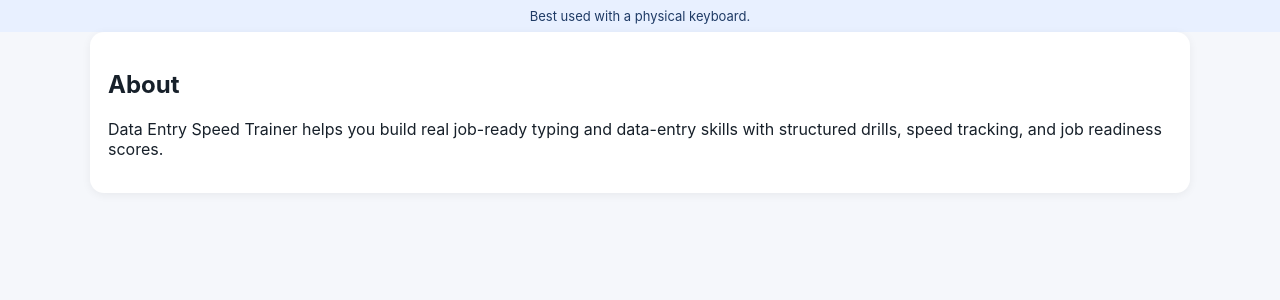
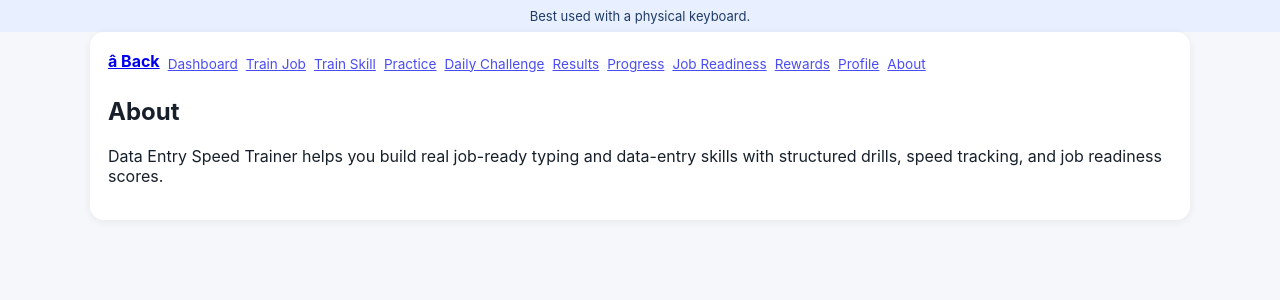
Before and after one commit to kaylaeastman86-cyber/Data-Entry-Typing-Speed-Trainer, a Next.js app: page /about in a window 1280 px wide. Shown: the top 300 px of the page. Built offline with nearby package versions, Linux system fonts and the light colour scheme.

Commit message:
Fix 4: about page add Nav component

```diff
--- a/app/about/page.tsx
+++ b/app/about/page.tsx
@@ -1,6 +1,8 @@
+import Nav from '@/components/Nav';
 export default function Page(){
   return(
     <main className='page card'>
+      <Nav />
       <h2>About</h2>
       <p>Data Entry Speed Trainer helps you build real job-ready typing and data-entry skills with structured drills, speed tracking, and job readiness scores.</p>
     </main>
```
